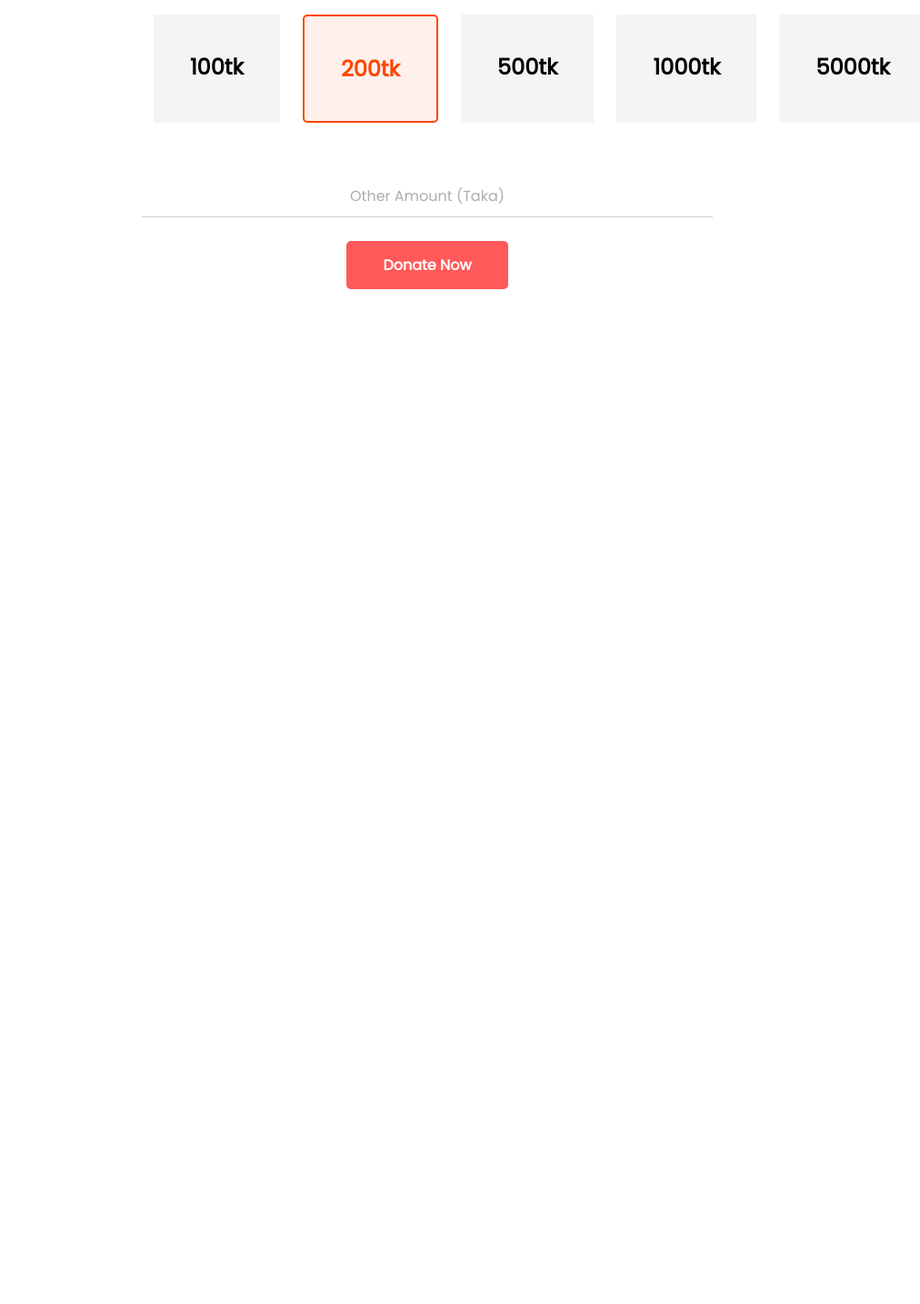
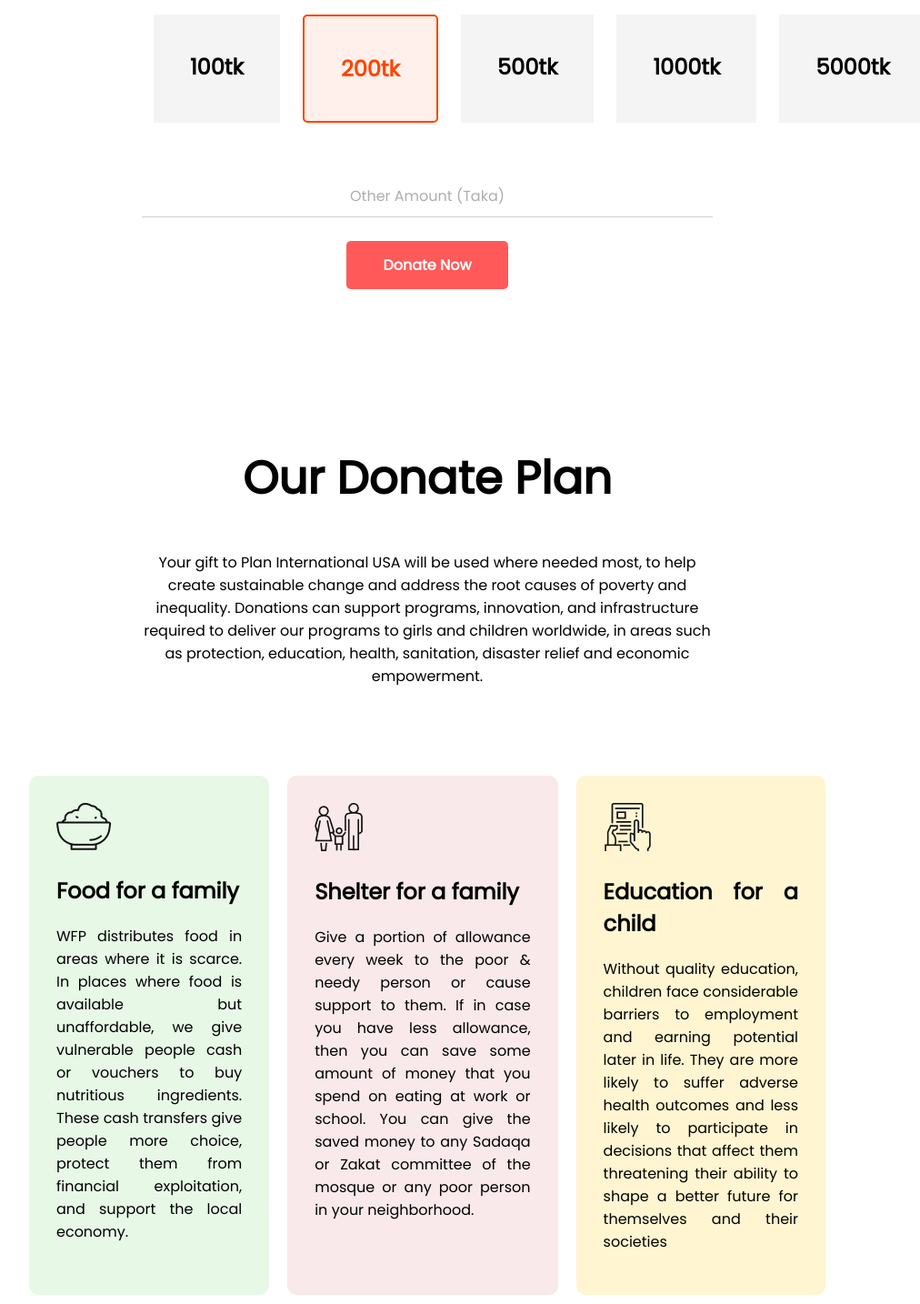
Before and after one commit to asifikbal01890/Assignment-01, a plain HTML site: page index.html in a window 1280 px wide. Shown: the part 1061-2495 px from the top of the page at 91% size, without its empty margins (170-1182 px from the left). Before the commit the page ends 1437 px from the top, so only its background shows below. Drawn offline with Linux system fonts and the light colour scheme.

Commit message:
section03

```diff
--- a/index.html
+++ b/index.html
@@ -40,5 +40,36 @@
             <a class="link-button" target="_blank" href="https://support.savethechildren.org/site/Donation2?df_id=1620&1620.donation=form1">Donate Now</a>
         </div>
     </section>
+    <section>
+        <div class="text-center-black">
+            <h1 class="donate-plan">Our Donate Plan</h1>
+            <p>
+                Your gift to Plan International USA will be used where needed most, to help create sustainable change and address the root causes of poverty and inequality. Donations can support programs, innovation, and infrastructure required to deliver our programs to girls and children worldwide, in areas such as protection, education, health, sanitation, disaster relief and economic empowerment.
+            </p>
+        </div>
+        <div id="fexible">
+            <div id="fexible-unit01" class="common-fex" >
+                <img src="icon/food.png" alt="">
+                <h1>Food for a family</h1>
+                <p>
+                    WFP distributes food in areas where it is scarce. In places where food is available but unaffordable, we give vulnerable people cash or vouchers to buy nutritious ingredients. These cash transfers give people more choice, protect them from financial exploitation, and support the local economy.
+                </p>
+            </div>
+            <div id="fexible-unit02" class="common-fex">
+                <img src="icon/shelter.png" alt="">
+                <h1>Shelter for a family</h1>
+                <p>
+                    Give a portion of allowance every week to the poor & needy person or cause support to them. If in case you have less allowance, then you can save some amount of money that you spend on eating at work or school. You can give the saved money to any Sadaqa or Zakat committee of the mosque or any poor person in your neighborhood.
+                </p>
+            </div>
+            <div id="fexible-unit03" class="common-fex">
+                <img src="icon/Frame-1.png" alt="">
+                <h1>Education for a child</h1>
+                <p>
+                    Without quality education, children face considerable barriers to employment and earning potential later in life. They are more likely to suffer adverse health outcomes and less likely to participate in decisions that affect them  threatening their ability to shape a better future for themselves and their societies
+                </p>
+            </div>
+        </div>
+    </section>
 </body>
 </html>
--- a/style.css
+++ b/style.css
@@ -29,6 +29,9 @@ body {
     text-align: center;
     padding: 8% 15%;
 }
+.donate-plan{
+    font-size: 50px;
+}
 #today {
     font-size: 50px;
 
@@ -54,3 +57,21 @@ body {
     border-bottom: 1px solid rgba(0, 0, 0, 0.189);
     margin-bottom: 40px;
 }
+#fexible {
+    display: flex;
+}
+.common-fex {
+    padding: 30px;
+    text-align: justify;
+    margin: 10px;
+    border-radius: 10px;
+}
+#fexible-unit01 {
+    background-color: rgba(158, 224, 158, 0.243);
+}
+#fexible-unit02 {
+    background-color: rgba(217, 127, 142, 0.172) ;
+}
+#fexible-unit03 {
+    background-color: rgba(255, 200, 0, 0.179);
+}
```
